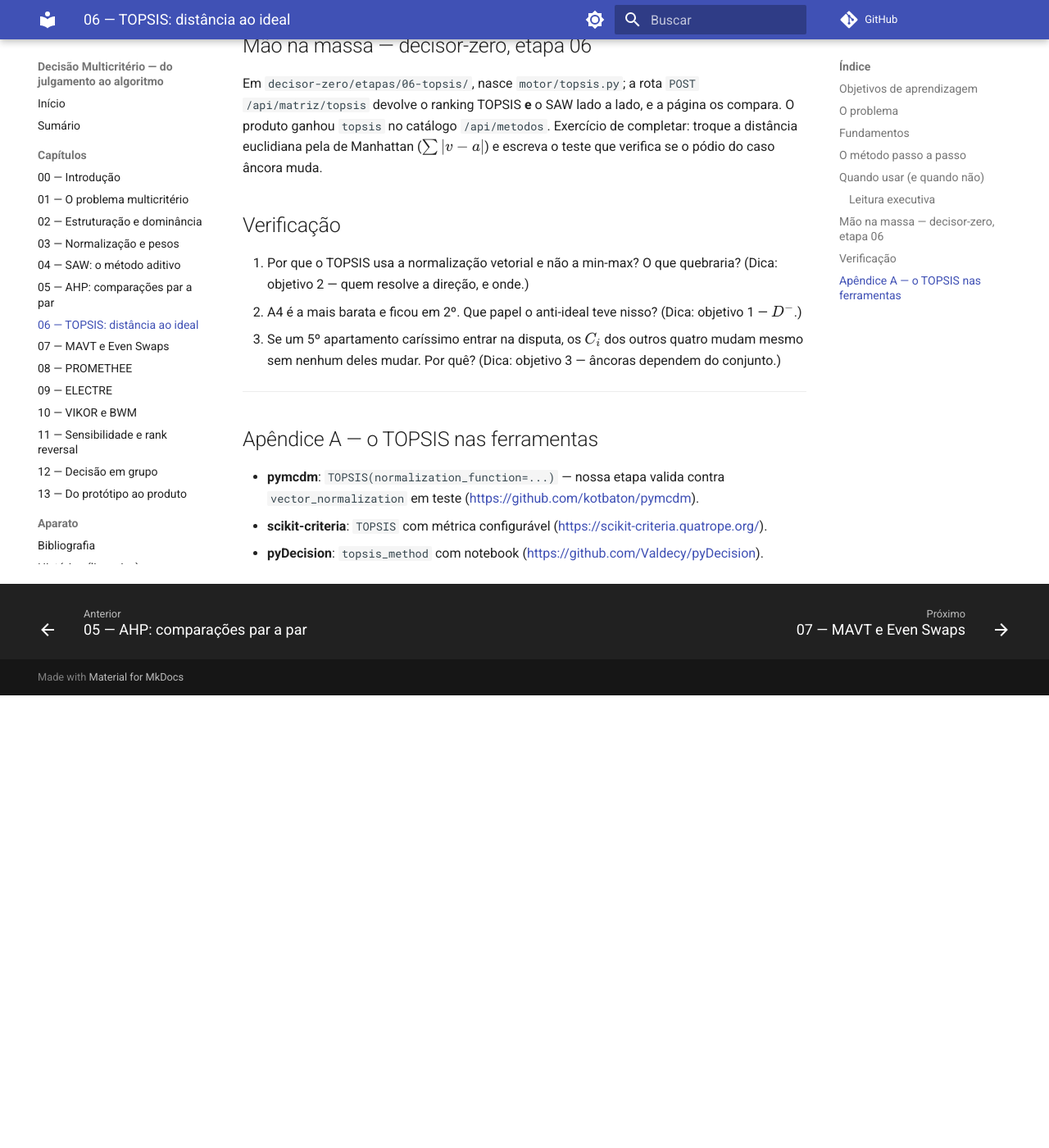
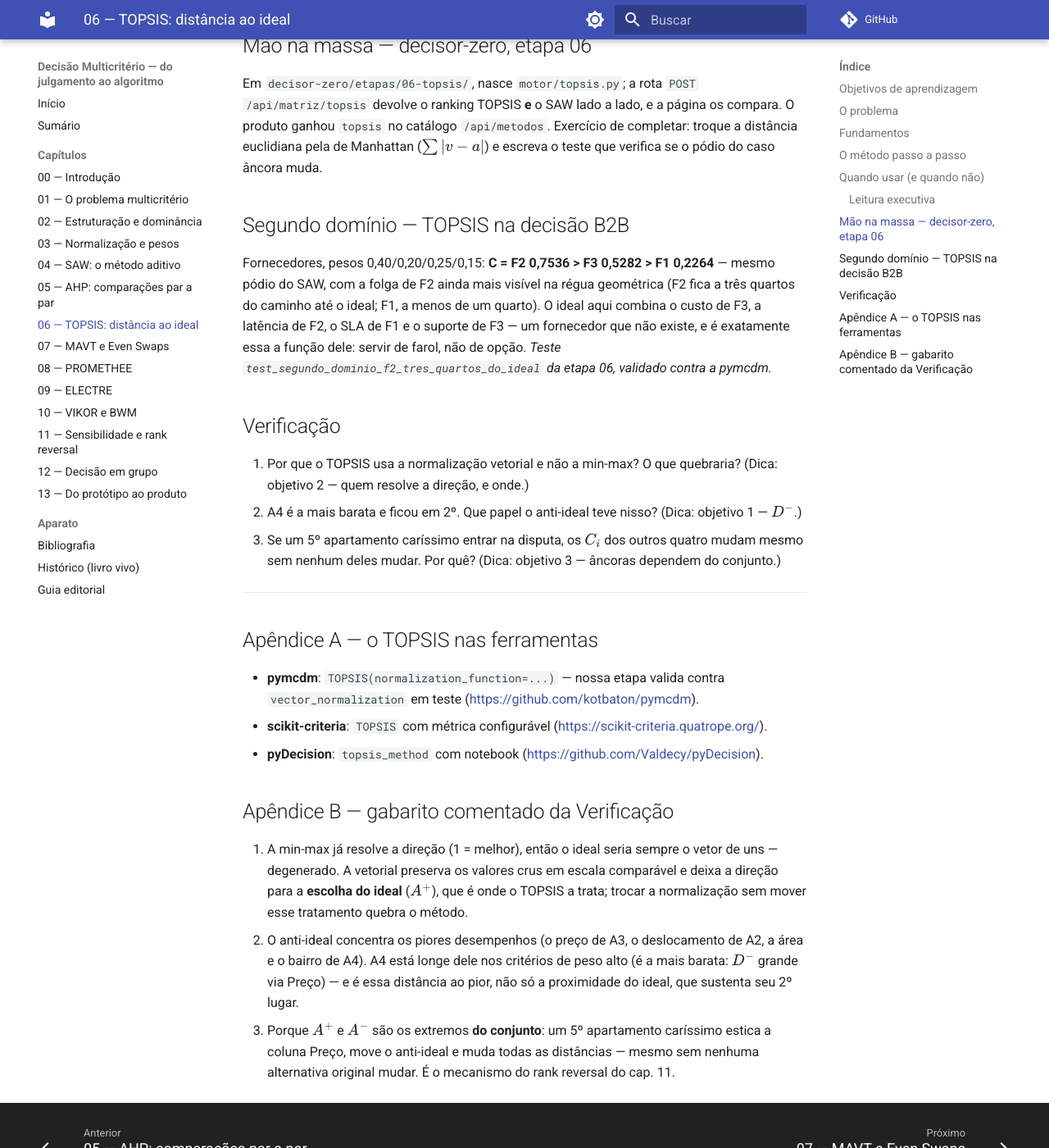
Before and after one commit to GHDaru/multicriterio, an MkDocs documentation site: the page built from livro/capitulos/06-topsis.md, in a window 1280 px wide and 1400 px high, scrolled down 2128 px. Shown: the whole window at 82% size. Built offline with MkDocs 1.6.1 and Material for MkDocs 9.7.7, drawn with Linux system fonts in a browser that asks for light colours; comment, search, counter and statistics services are not loaded; before the commit the page ends 2976 px from its top, so only the background shows below that.

Commit message:
feat(livro): aprofundamento cap. 06 (spec 020)
Co-Authored-By: Claude Fable 5 <noreply@anthropic.com>
Claude-Session: https://claude.ai/code/session_01M7DLMMcjpWMpQfwT3HVeNu

```diff
--- a/livro/capitulos/06-topsis.md
+++ b/livro/capitulos/06-topsis.md
@@ -82,6 +82,15 @@ os compara. O produto ganhou `topsis` no catálogo `/api/metodos`. Exercício de
 completar: troque a distância euclidiana pela de Manhattan ($\sum |v - a|$) e escreva o
 teste que verifica se o pódio do caso âncora muda.
 
+## Segundo domínio — TOPSIS na decisão B2B
+
+Fornecedores, pesos 0,40/0,20/0,25/0,15: **C = F2 0,7536 > F3 0,5282 > F1 0,2264** —
+mesmo pódio do SAW, com a folga de F2 ainda mais visível na régua geométrica (F2 fica
+a três quartos do caminho até o ideal; F1, a menos de um quarto). O ideal aqui combina
+o custo de F3, a latência de F2, o SLA de F1 e o suporte de F3 — um fornecedor que não
+existe, e é exatamente essa a função dele: servir de farol, não de opção. *Teste
+`test_segundo_dominio_f2_tres_quartos_do_ideal` da etapa 06, validado contra a pymcdm.*
+
 ## Verificação
 
 1. Por que o TOPSIS usa a normalização vetorial e não a min-max? O que quebraria?
@@ -102,3 +111,17 @@ teste que verifica se o pódio do caso âncora muda.
   (<https://scikit-criteria.quatrope.org/>).
 - **pyDecision**: `topsis_method` com notebook
   (<https://github.com/Valdecy/pyDecision>).
+
+## Apêndice B — gabarito comentado da Verificação
+
+1. A min-max já resolve a direção (1 = melhor), então o ideal seria sempre o vetor de
+   uns — degenerado. A vetorial preserva os valores crus em escala comparável e deixa
+   a direção para a **escolha do ideal** ($A^+$), que é onde o TOPSIS a trata; trocar
+   a normalização sem mover esse tratamento quebra o método.
+2. O anti-ideal concentra os piores desempenhos (o preço de A3, o deslocamento de A2,
+   a área e o bairro de A4). A4 está longe dele nos critérios de peso alto (é a mais
+   barata: $D^-$ grande via Preço) — e é essa distância ao pior, não só a proximidade
+   do ideal, que sustenta seu 2º lugar.
+3. Porque $A^+$ e $A^-$ são os extremos **do conjunto**: um 5º apartamento caríssimo
+   estica a coluna Preço, move o anti-ideal e muda todas as distâncias — mesmo sem
+   nenhuma alternativa original mudar. É o mecanismo do rank reversal do cap. 11.
```
Also changed, not shown: livro/HISTORICO.md (+2 -0 lines), specs/020-aprofundamento-cap06/qa-report.md (added, +4 -0 lines), specs/020-aprofundamento-cap06/spec.md (added, +7 -0 lines), 1 other file.
